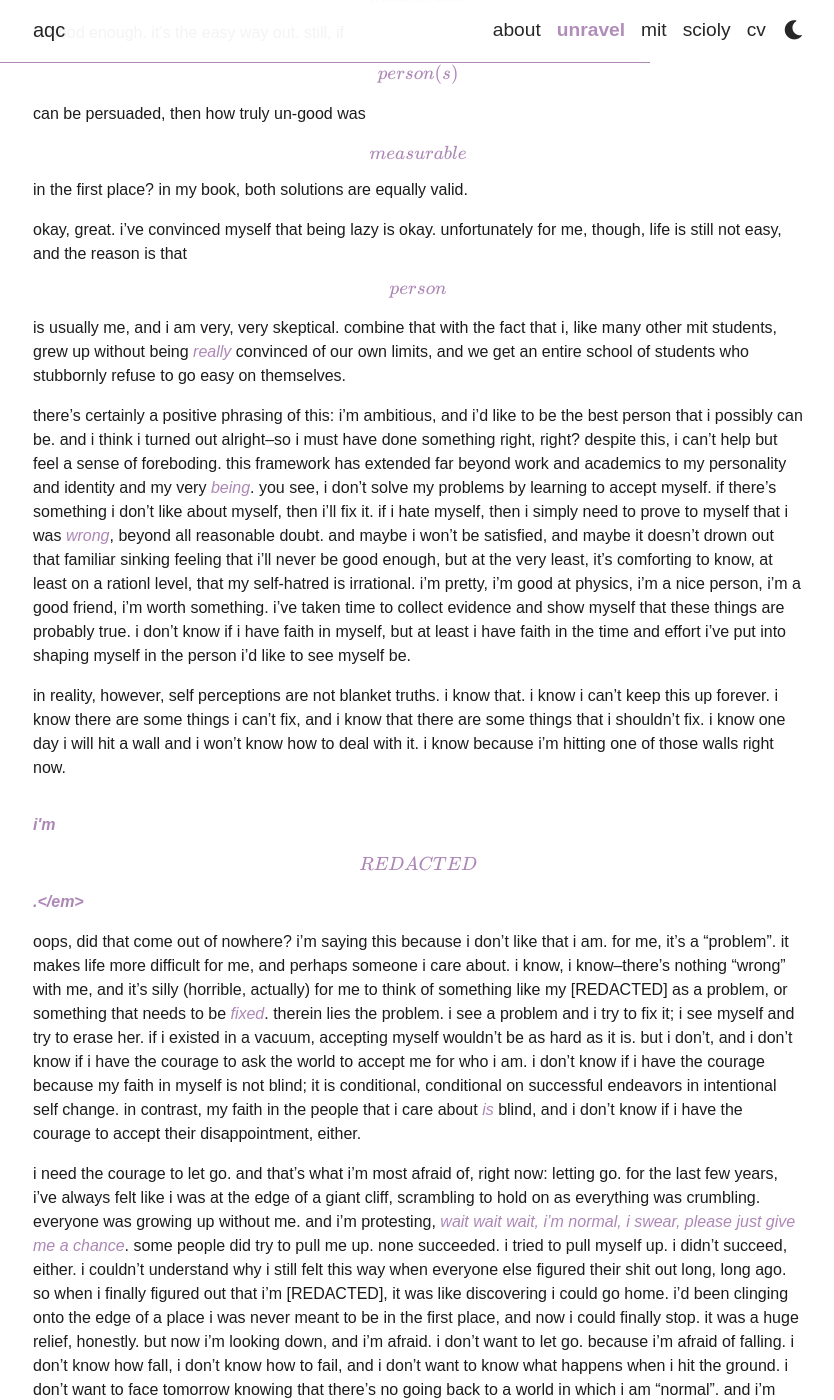
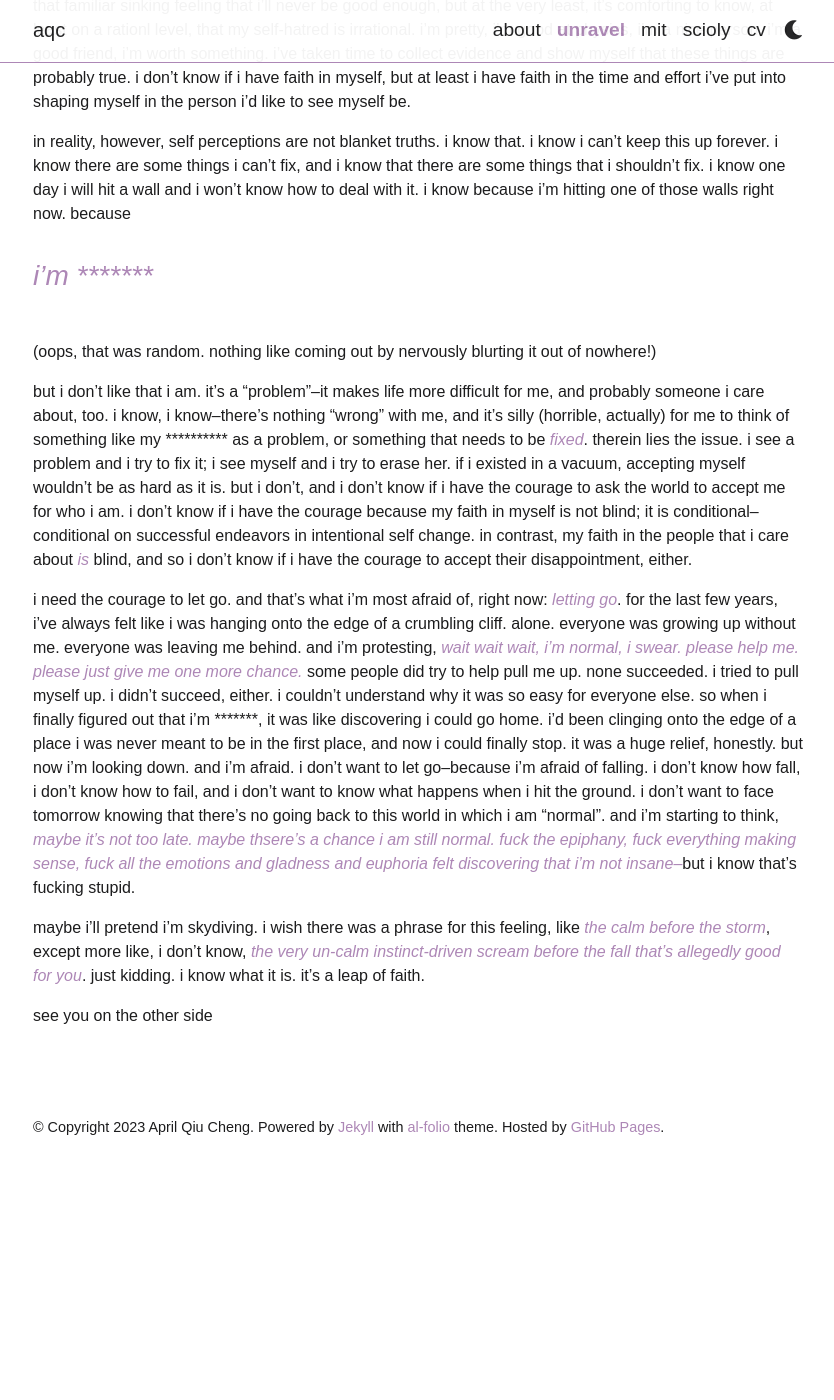
Before and after one commit to aqcheng/aqcheng.github.io, a Jekyll site: the page built from _posts/2023-07-23-how-i-fix-my-problems.md, in a window 1280 px wide and 1400 px high, scrolled down 751 px. Shown: the whole window, without its empty margins (222-1056 px from the left). Built offline with Jekyll 4.4.1, drawn with Linux system fonts in a browser that asks for light colours; some web fonts are replaced; comment, search, counter and statistics services are not loaded; a style sheet for code colours, icons or effects is not loaded; after the commit the page ends 1930 px from its top, so only the background shows below that; some of the changed text lies outside the part shown.

Commit message:
fixed broken formatting

```diff
--- a/_config.yml
+++ b/_config.yml
@@ -120,7 +120,7 @@ cv_path: /assets/pdf/April_Qiu_Cheng_CV.pdf
 blog_name: welcome to <b>HEADSPACE</b> # blog_name will be displayed in your blog page
 blog_nav_title: unravel # your blog must have a title for it to be displayed in the nav bar
 blog_description: >
- <b>this is not really a blog</b>--not yet, at least. from how i see it, blogs are nice, coherent long-length entries.
+ <b>this is not really a blog</b>—not yet, at least. from how i see it, blogs are nice, coherent long-length entries.
  i don't really like writing those. instead, i have a lot of short thoughts that i'll scribble down.
  sometimes, they become poetry. most of the time, they don't make any sense. and once in a while, i'll feel like putting them out
  to the world. <br><br>
--- a/_posts/2023-07-23-how-i-fix-my-problems.md
+++ b/_posts/2023-07-23-how-i-fix-my-problems.md
@@ -7,26 +7,29 @@ tags: me-things feelings reflections
 categories: medium
 ---
 
-many problems in life can be put into the form *"<bold>\[measurable\]</bold> is not good enough for <bold>\[reason(s)\]</bold>, according to <bold>\[person(s)\]</bold>"*. there are two ways to solve this problem:
-1. improve \[measurable\]</bold>
-2. rephrase \[reason(s)\]</bold>
+many problems in life can be put into the form *"<bold>[measurable]</bold> is not good enough for <bold>[reason(s)]</bold>, according to <bold>[person(s)]</bold>"*. there are two ways to solve this problem:
+1. improve <bold>[measurable]</bold>
+2. rephrase <bold>[reason(s)]</bold>
 
-on paper, solution 1 seems much more difficult than solution 2. solution 2 is a *rephrasing*, which only involves persuading the appropriate <bold>\[person(s)\]</bold> that the <bold>\[measurable\]</bold> *is* good enough. it's the easy way out. still, if <bold>\[person(s)\]</bold> can be persuaded, then how truly un-good was <bold>\[measurable\]</bold> in the first place? in my book, both solutions are equally valid.
+on paper, solution 1 seems much more difficult than solution 2. solution 2 is a *rephrasing*, which only involves persuading the appropriate <bold>[person(s)]</bold> that the <bold>[measurable]</bold> *is* good enough. it's the easy way out. still, if <bold>[person(s)]</bold> can be persuaded, then how truly un-good was <bold>[measurable]</bold> in the first place? in my book, both solutions are equally valid.
 
-okay, great. i've convinced myself that being lazy is okay. unfortunately for me, though, life is still not easy, and the reason is that <bold>\[person\]</bold> is usually me, and i am very, very skeptical. combine that with the fact that i, like many other mit students, grew up without being *really* convinced of our own limits, and we get an entire school of students who stubbornly refuse to go easy on themselves.
+okay, great. i've convinced myself that being lazy is okay. unfortunately for me, though, life is still not easy, and the reason is that <bold>[person]</bold> is usually me, and i am very, very skeptical. combine that with the fact that i, like many other mit students, grew up without being *really* convinced of our own limits, and we get an entire school of students who stubbornly refuse to go easy on themselves.
 
 there's certainly a positive phrasing of this: i'm ambitious, and i'd like to be the best person that i possibly can be. and i think i turned out alright--so i must have done something right, right? despite this, i can't help but feel a sense of foreboding. this framework has extended far beyond work and academics to my personality and identity and my very *being*. you see, i don’t solve my problems by learning to accept myself. if there's something i don't like about myself, then i'll fix it. if i hate myself, then i simply need to prove to myself that i was *wrong*, beyond all reasonable doubt. and maybe i won't be satisfied, and maybe it doesn't drown out that familiar sinking feeling that i'll never be good enough, but at the very least, it's comforting to know, at least on a rationl level, that my self-hatred is irrational. i’m pretty, i’m good at physics, i’m a nice person, i'm a good friend, i’m worth something. i've taken time to collect evidence and show myself that these things are probably true. i don't know if i have faith in myself, but at least i have faith in the time and effort i've put into shaping myself in the person i'd like to see myself be.
 
-in reality, however, self perceptions are not blanket truths. i know that. i know i can’t keep this up forever. i know there are some things i can’t fix, and i know that there are some things that i shouldn't fix. i know one day i will hit a wall and i won't know how to deal with it. i know because i'm hitting one of those walls right now.
+in reality, however, self perceptions are not blanket truths. i know that. i know i can’t keep this up forever. i know there are some things i can’t fix, and i know that there are some things that i shouldn't fix. i know one day i will hit a wall and i won't know how to deal with it. i know because i'm hitting one of those walls right now. because
 
----
+___
 
-<em><bold>i'm \[REDACTED\].</em></bold>
+### *i'm \*\*\*\*\*\*\**
+<br>
 
-oops, did that come out of nowhere? i'm saying this because i don't like that i am. for me, it's a "problem". it makes life more difficult for me, and perhaps someone i care about. i know, i know--there's nothing "wrong" with me, and it's silly (horrible, actually) for me to think of something like my \[REDACTED\] as a problem, or something that needs to be *fixed*. therein lies the problem. i see a problem and i try to fix it; i see myself and try to erase her. if i existed in a vacuum, accepting myself wouldn't be as hard as it is. but i don't, and i don't know if i have the courage to ask the world to accept me for who i am. i don't know if i have the courage because my faith in myself is not blind; it is conditional, conditional on successful endeavors in intentional self change. in contrast, my faith in the people that i care about *is* blind, and i don't know if i have the courage to accept their disappointment, either.
+(oops, that was random. nothing like coming out by nervously blurting it out of nowhere!)
 
-i need the courage to let go. and that's what i'm most afraid of, right now: letting go. for the last few years, i've always felt like i was at the edge of a giant cliff, scrambling to hold on as everything was crumbling. everyone was growing up without me. and i'm protesting, *wait wait wait, i'm normal, i swear, please just give me a chance*. some people did try to pull me up. none succeeded. i tried to pull myself up. i didn't succeed, either. i couldn't understand why i still felt this way when everyone else figured their shit out long, long ago. so when i finally figured out that i'm \[REDACTED\], it was like discovering i could go home. i'd been clinging onto the edge of a place i was never meant to be in the first place, and now i could finally stop. it was a huge relief, honestly. but now i'm looking down, and i'm afraid. i don't want to let go. because i'm afraid of falling. i don't know how fall, i don't know how to fail, and i don't want to know what happens when i hit the ground. i don't want to face tomorrow knowing that there's no going back to a world in which i am "normal". and i'm starting to think, *maybe it’s not too late. maybe there’s a chance i am still normal. fuck the epiphany, fuck everything making sense, fuck all the emotions and gladness and euphoria felt discovering that i'm not insane--*but i know that’s fucking stupid.
+but i don't like that i am. it's a "problem"--it makes life more difficult for me, and probably someone i care about, too. i know, i know--there's nothing "wrong" with me, and it's silly (horrible, actually) for me to think of something like my \*\*\*\*\*\*\*\*\*\* as a problem, or something that needs to be *fixed*. therein lies the issue. i see a problem and i try to fix it; i see myself and i try to erase her. if i existed in a vacuum, accepting myself wouldn't be as hard as it is. but i don't, and i don't know if i have the courage to ask the world to accept me for who i am. i don't know if i have the courage because my faith in myself is not blind; it is conditional--conditional on successful endeavors in intentional self change. in contrast, my faith in the people that i care about *is* blind, and so i don't know if i have the courage to accept their disappointment, either.
 
-maybe i'll pretend i'm skydiving. i wish there was a phrase for this feeling, like *the calm before the storm*, except more like, i don't know, *the very un-calm instinct-driven scream before the fall that's allegedly good for you*. just kidding. i know what it is. it's a leap of faith.
+i need the courage to let go. and that's what i'm most afraid of, right now: *letting go*. for the last few years, i've always felt like i was hanging onto the edge of a crumbling cliff. alone. everyone was growing up without me. everyone was leaving me behind. and i'm protesting, *wait wait wait, i'm normal, i swear. please help me. please just give me one more chance.* some people did try to help pull me up. none succeeded. i tried to pull myself up. i didn't succeed, either. i couldn't understand why it was so easy for everyone else. so when i finally figured out that i'm \*\*\*\*\*\*\*, it was like discovering i could go home. i'd been clinging onto the edge of a place i was never meant to be in the first place, and now i could finally stop. it was a huge relief, honestly. but now i'm looking down. and <b>i'm afraid</b>. i don't want to let go--because i'm afraid of falling. i don't know how fall, i don't know how to fail, and i don't want to know what happens when i hit the ground. i don't want to face tomorrow knowing that there's no going back to this world in which i am "normal". and i'm starting to think, *maybe it’s not too late. maybe thsere’s a chance i am still normal. fuck the epiphany, fuck everything making sense, fuck all the emotions and gladness and euphoria felt discovering that i'm not insane--*but i know that’s fucking stupid.
 
-i'm letting go, now. see you on the other side
+maybe i'll pretend i'm skydiving. i wish there was a phrase for this feeling, like *the calm before the storm*, except more like, i don't know, *the very un-calm instinct-driven scream before the fall that's allegedly good for you*. just kidding. i know what it is. <b>it's a leap of faith.</b>
+
+see you on the other side
```
Also changed, not shown: _posts/2023-07-11-late-sunsets.md (+9 -1 lines).
